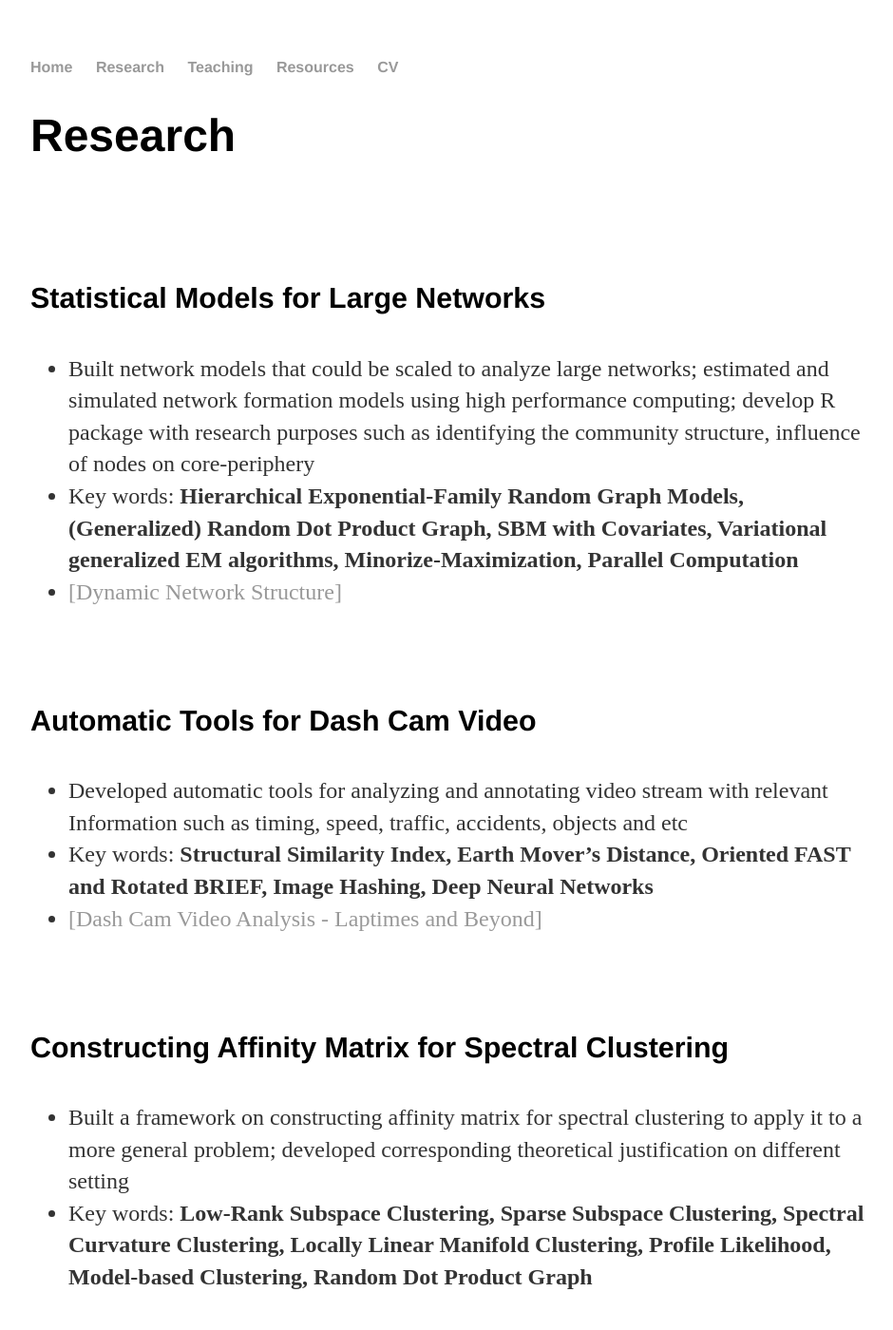
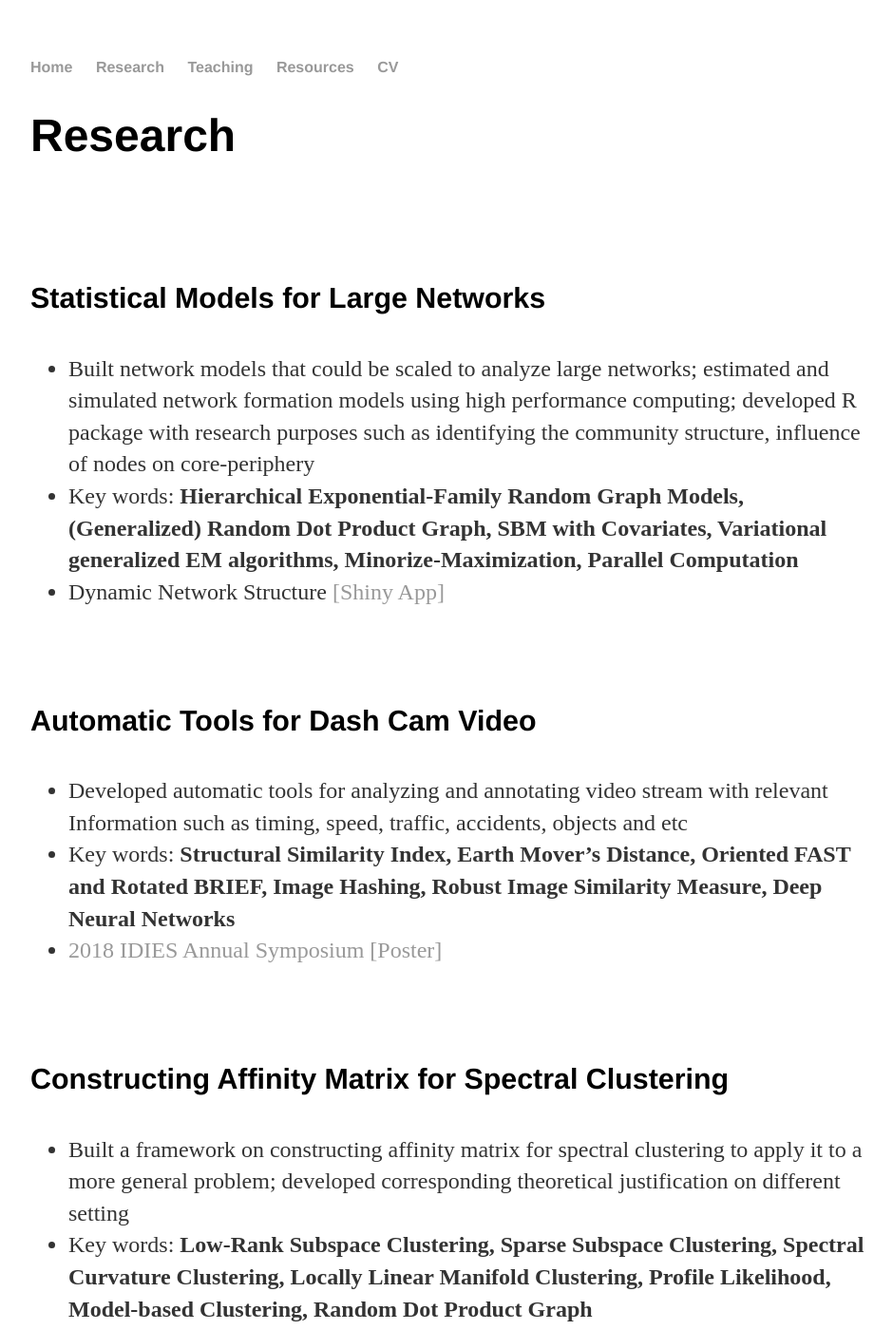
Before and after one commit to CongM/CongM.github.io, a Jekyll site: the page built from research/index.html, in a window 1280 px wide and 1400 px high. Shown: the whole window at 95% size, without its empty margins (160-1100 px from the left). Built offline with Jekyll 4.4.1, drawn with Linux system fonts in a browser that asks for light colours; some of the changed text lies outside the part shown.

Commit message:
Update index.html

```diff
--- a/research/index.html
+++ b/research/index.html
@@ -9,29 +9,30 @@ title: Cong Mu's Homepage
   <br><br><br>
   <h4>Statistical Models for Large Networks</h4>
 	<ul>
-		<li>Built network models that could be scaled to analyze large networks; estimated and simulated network formation models using high performance computing; develop R package with research purposes such as identifying the community structure, influence of nodes on core-periphery</li>
+		<li>Built network models that could be scaled to analyze large networks; estimated and simulated network formation models using high performance computing; developed R package with research purposes such as identifying the community structure, influence of nodes on core-periphery</li>
 		<li>Key words: <b>Hierarchical Exponential-Family Random Graph Models, (Generalized) Random Dot Product Graph, SBM with Covariates, Variational generalized EM algorithms, Minorize-Maximization, Parallel Computation</b></li>
-		<li><a href="https://cong.shinyapps.io/ChinaNetwork" target="_blank">[Dynamic Network Structure]</a></a></li>
+		<li>Dynamic Network Structure <a href="https://cong.shinyapps.io/ChinaNetwork" target="_blank">[Shiny App]</a></a></li>
 	</ul>
   <br><br>
   <h4>Automatic Tools for Dash Cam Video</h4>
 	<ul>
 		<li>Developed automatic tools for analyzing and annotating video stream with relevant Information such as timing, speed, traffic, accidents, objects and etc</li>
-		<li>Key words: <b>Structural Similarity Index, Earth Mover’s Distance, Oriented FAST and Rotated BRIEF, Image Hashing, Deep Neural Networks</b></li>
-		<li><a href="/research/Dash Cam Video Analysis - Laptimes and Beyond.pdf" target="_blank">[Dash Cam Video Analysis - Laptimes and Beyond]</a></li>
+		<li>Key words: <b>Structural Similarity Index, Earth Mover’s Distance, Oriented FAST and Rotated BRIEF, Image Hashing, Robust Image Similarity Measure, Deep Neural Networks</b></li>
+		<li><a href="http://idies.jhu.edu/presentation/dash-cam-video-analysis-laptimes-and-beyond/" target="_blank">2018 IDIES Annual Symposium</a> <a href="/research/Dash Cam Video Analysis - Laptimes and Beyond.pdf" target="_blank">[Poster]</a></li>
 	</ul>
   <br><br>
   <h4>Constructing Affinity Matrix for Spectral Clustering</h4>
 	<ul>
 		<li>Built a framework on constructing affinity matrix for spectral clustering to apply it to a more general problem; developed corresponding theoretical justification on different setting</li>
 		<li>Key words: <b>Low-Rank Subspace Clustering, Sparse Subspace Clustering, Spectral Curvature Clustering, Locally Linear Manifold Clustering, Profile Likelihood, Model-based Clustering, Random Dot Product Graph</b></li>
+		<li>On Constructing Affinity Matrix <a href="/research/draft.pdf" target="_blank">[Review of the Problem]</a></li>
 	</ul>
   <br><br>
   <h4>Therapy Functional Measures</h4>
 	<ul>
 		<li>Identified patterns in patient functional trajectories; measured causal effect of different physical therapy dosage regimes on patient functional status; constructed features and built model to predict AMPAC score to optimize physical therapy in the hospital</li>
 		<li>Key words: <b>Linear Mixed-Effect Model, ARIMA, Causal Inference</b></li>
-		<li><a href="/research/Predictive Analytics for Patient Mobility Using AM-PAC.pdf" target="_blank">[Predictive Analytics for Patient Mobility Using AM-PAC]</a></li>
+		<li><a href="https://malonecenter.jhu.edu/meetup/18symposium/" target="_blank">2018 Johns Hopkins Research Symposium on Engineering in Healthcare</a> <a href="/research/Predictive Analytics for Patient Mobility Using AM-PAC.pdf" target="_blank">[Poster]</a></li>
 	</ul>
   <br><br>
   <h4>Text Mining and Information Extraction</h4>
```
